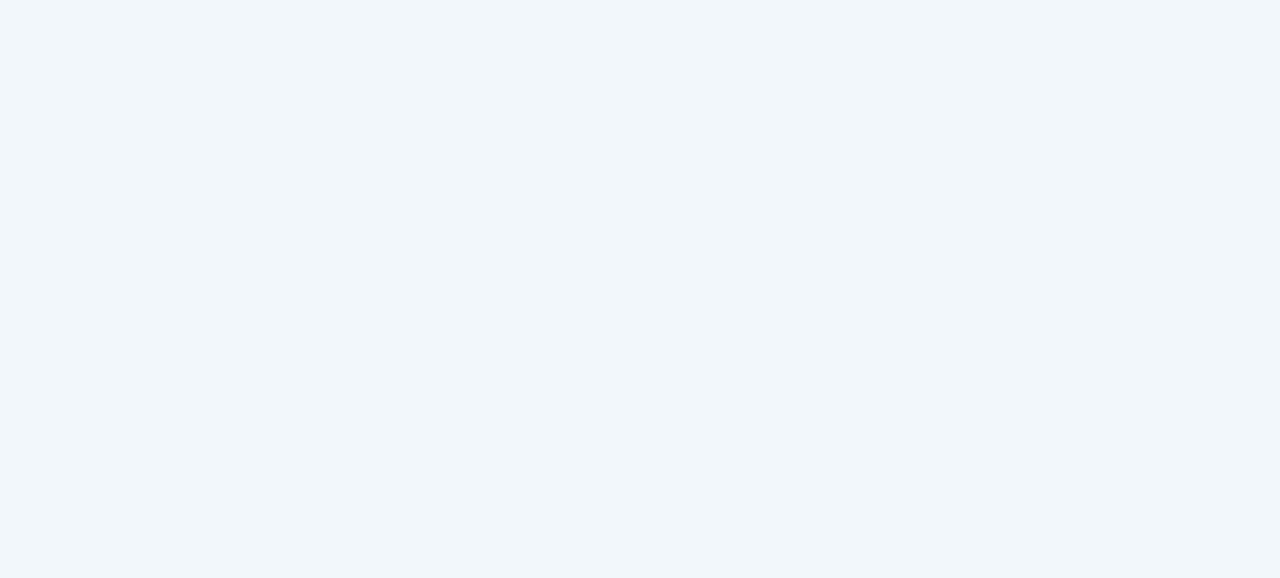
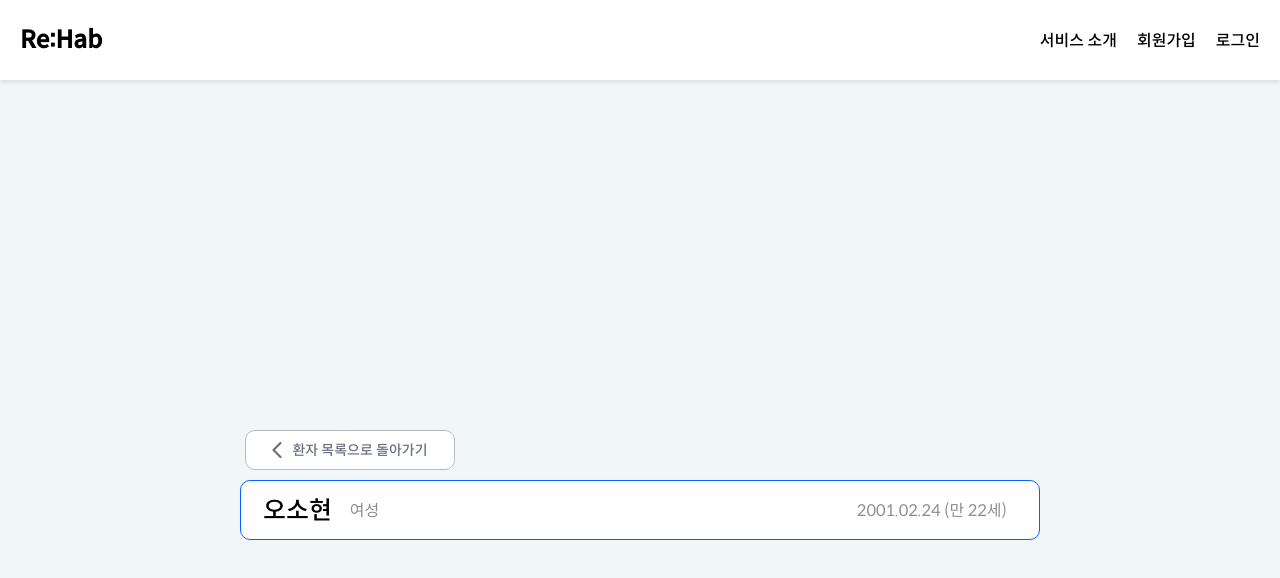
Before and after one commit to sync-without-async/Rehab-FrontEnd, a React (Vite) app: page /theradetail in a window 1280 px wide. Before the commit this address had no page. Shown: the top 578 px of the page. Built offline with nearby package versions, Linux system fonts and the light colour scheme.

Commit message:
Feat: 재활치료사 환자 상세 헤더 컴포넌트 구현(login-api연결)

```diff
--- a/src/App.jsx
+++ b/src/App.jsx
@@ -13,6 +13,7 @@ import DoctorUntactReservePage from './pages/Doctor/DoctorUntactReservePage.jsx'
 import TheraDashBoardPage from './pages/Therapist/TheraDashBoardPage.jsx';
 import TheraUntactReservePage from './pages/Therapist/TheraUntactReservePage.jsx';
 import TheraPatientListPage from './pages/Therapist/TheraPatientListPage.jsx';
+import TheraDetailPage from './pages/Therapist/TheraDetailPage.jsx';
 import styled from "styled-components";
 import "./App.scss";
 
@@ -40,6 +41,7 @@ function App() {
           <Route path="/theradashboard" element={<TheraDashBoardPage  />} />
           <Route path="/therauntactreserve" element={<TheraUntactReservePage  />} />
           <Route path="/therapatientlist" element={<TheraPatientListPage />} />
+          <Route path="/theradetail" element={<TheraDetailPage />} />
         </Routes>
       </Container>
     </Router>
--- /dev/null
+++ b/src/components/TherapistDashBoard/TheraDetailHeader.jsx
@@ -0,0 +1,81 @@
+import styled from "styled-components";
+import { useEffect, useState } from "react";
+import { userLogin } from "../../librarys/login-api";
+
+const Container = styled.div`
+  width: 800px;
+  height: 60px;
+  border-radius: 10px;
+  border: 1px solid #0064ff;
+  background-color: #ffffff;
+  display: flex;
+  justify-content: space-between;
+  align-items: center;
+  padding: 24px 32px;
+`;
+
+const UserName = styled.span`
+  font-size: 25px;
+  color: #000000;
+  font-family: "Spoqa Han Sans Neo", "sans-serif";
+  font-weight: 500;
+  margin-left: -10px;
+`;
+
+const Gender = styled.span`
+  font-size: 16px;
+  color: #908B8B;
+  font-family: "Spoqa Han Sans Neo", "sans-serif";
+  font-weight: 300;
+  margin-left: -450px;
+`;
+
+const Birth = styled.span`
+  font-size: 16px;
+  color: #908B8B;
+  font-family: "Spoqa Han Sans Neo", "sans-serif";
+  font-weight: 300;
+  margin-left: 10px;
+`;
+
+const getCurrentAge = (birthDateStr) => {
+  const today = new Date();
+  const birthDate = new Date(birthDateStr);
+  let age = today.getFullYear() - birthDate.getFullYear();
+  const m = today.getMonth() - birthDate.getMonth();
+  if (m < 0 || (m === 0 && today.getDate() < birthDate.getDate())) {
+    age--;
+  }
+  return age;
+};
+
+const TheraDetailHeader = () => {
+  const [patientInfo, setPatientInfo] = useState({});
+
+  useEffect(() => {
+    async function fetchPatientInfo() {
+      const theraInfo = await userLogin("therapist", "123456");
+      const patient = theraInfo?.patient;
+
+      if (patient) {
+        setPatientInfo({
+          name: patient.name,
+          gender: patient.gender,
+          birth: patient.birth
+        });
+      }
+    }
+
+    fetchPatientInfo();
+  }, []);
+
+  return (
+    <Container>
+      <UserName>{patientInfo.name}</UserName>
+      <Gender>{patientInfo.gender}</Gender>
+      <Birth>{patientInfo.birth ? `${patientInfo.birth.split('-').join('.')} (만 ${getCurrentAge(patientInfo.birth)}세)` : ""}</Birth>
+    </Container>
+  );
+};
+
+export default TheraDetailHeader;
--- /dev/null
+++ b/src/pages/Therapist/TheraDetailPage.jsx
@@ -0,0 +1,33 @@
+import styled from 'styled-components';
+import Header from '../../components/Header/Header';
+import BackButton from '../../components/Button/BackButton';
+import TheraDetailHeader from '../../components/TherapistDashBoard/TheraDetailHeader';
+
+const PageContainer = styled.div`
+  display: flex;
+  flex-direction: column;
+  height: 100vh;
+`;
+
+const CenteredContainer = styled.div`
+  display: flex;
+  flex-direction: column;
+  justify-content: center;
+  align-items: center;
+  flex: 1;
+  margin-top: 50px;
+`;
+
+const TheraDetailPage = () => {
+  return (
+    <PageContainer>
+      <Header/>
+      <CenteredContainer>
+      <BackButton pageName="환자 목록" />
+      <TheraDetailHeader/>
+      </CenteredContainer>
+    </PageContainer>
+  );
+}
+
+export default TheraDetailPage;
```
